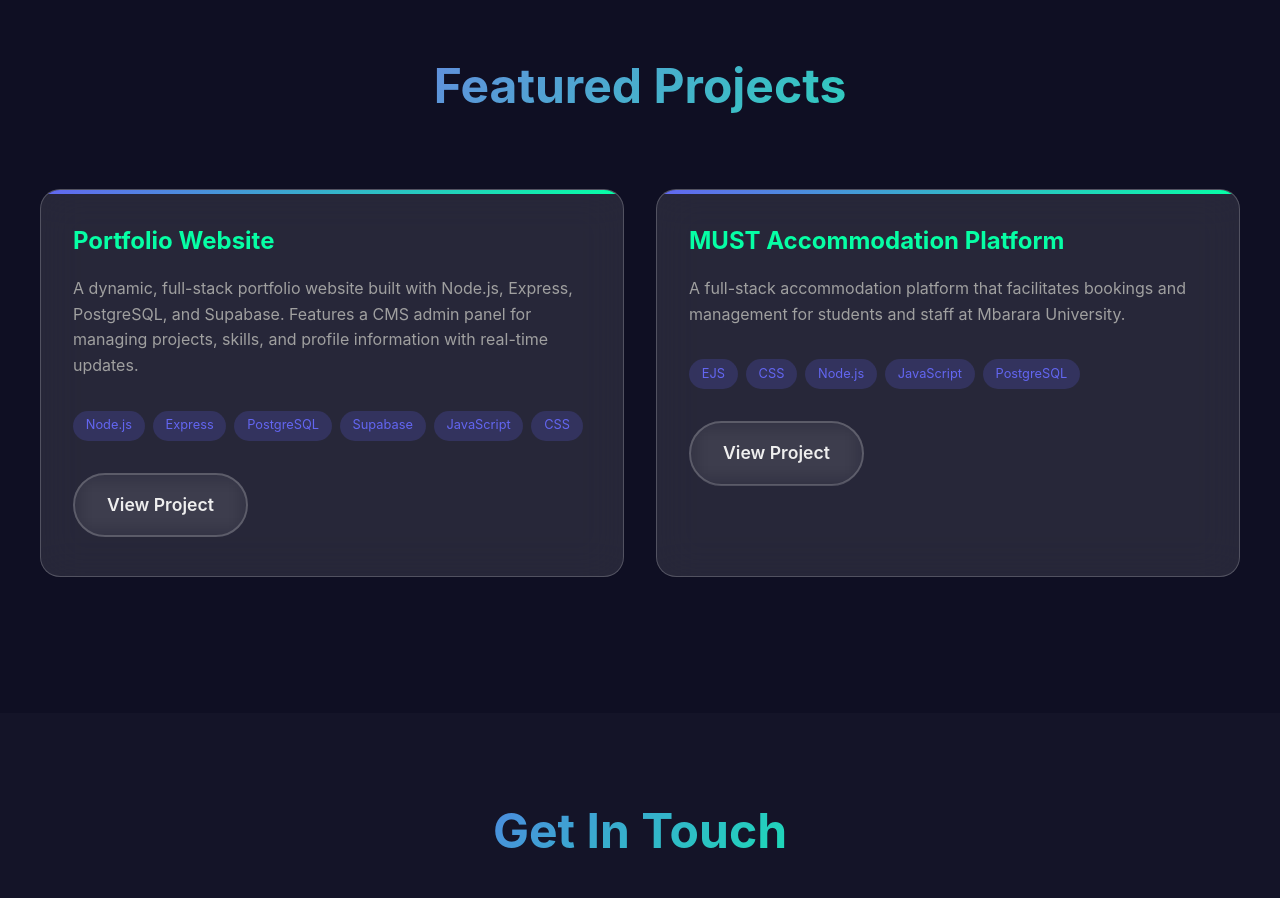
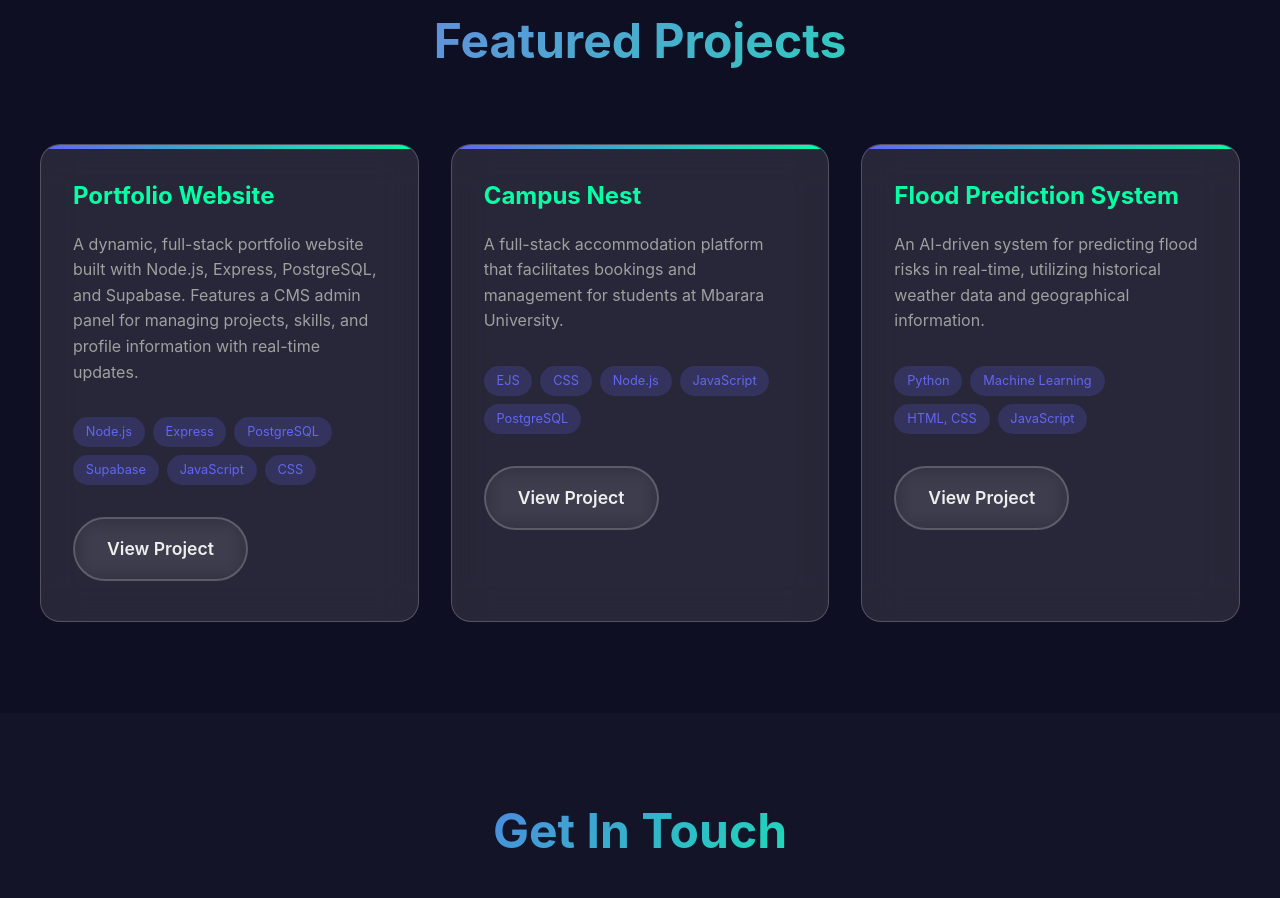
Before and after one commit to marxgreg24/portfolio-website, a website: page frontend/index.html in a window 1280 px wide. Shown: the part 1744-2642 px from the top of the page. Drawn offline with Linux system fonts and the light colour scheme; no server answers.

Commit message:
added a direction statement on the main page, updated the fallback content

```diff
--- a/frontend/index.html
+++ b/frontend/index.html
@@ -145,7 +145,9 @@
                     </div>
                 </div>
 
-                <div id="social-links" class="social-links fade-in"></div>
+                <div id="social-links" class="social-links fade-in">
+                    <p class="contact-subtitle fade-in">Click on any icon to connect</p>
+                </div>
 
                 <div class="availability-status fade-in">
                     <div class="status-indicator"></div>
--- a/frontend/script.js
+++ b/frontend/script.js
@@ -2,9 +2,9 @@
 const FALLBACK_PORTFOLIO = {
     profile: {
         fullName: 'Mark Gregory Okiror',
-        headline: 'Full Stack, ML, Smart Contracts',
+        headline: 'Full Stack, ML',
         heroDescription: 'I craft digital experiences that blend creativity with functionality. From stunning user interfaces to robust backend solutions, I bring ideas to life through code.',
-        aboutSummary: 'I\'m a passionate developer with over 2 years of experience creating innovative digital solutions. My journey spans from crafting pixel-perfect user interfaces to architecting scalable backend systems.',
+        aboutSummary: 'I\'m a passionate developer with over 3 years of experience creating innovative digital solutions. My journey spans from crafting pixel-perfect user interfaces to architecting scalable backend systems.',
         aboutStory: 'I believe in the power of clean code, thoughtful design, and continuous learning. When I\'m not coding, you\'ll find me exploring new technologies or contributing to open-source projects.',
         location: 'Entebbe, Uganda',
         availability: 'Available for new opportunities',
@@ -29,14 +29,20 @@ const FALLBACK_PORTFOLIO = {
         {
             title: 'Portfolio Website',
             description: 'A dynamic, full-stack portfolio website built with Node.js, Express, PostgreSQL, and Supabase. Features a CMS admin panel for managing projects, skills, and profile information with real-time updates.',
-            url: '/',
+            url: 'https://github.com/marxgreg24/portfolio-website',
             tech: ['Node.js', 'Express', 'PostgreSQL', 'Supabase', 'JavaScript', 'CSS']
         },
         {
-            title: 'MUST Accommodation Platform',
-            description: 'A full-stack accommodation platform that facilitates bookings and management for students and staff at Mbarara University.',
-            url: '#',
+            title: 'Campus Nest',
+            description: 'A full-stack accommodation platform that facilitates bookings and management for students at Mbarara University.',
+            url: 'https://github.com/marxgreg24/campus-nest',
             tech: ['EJS', 'CSS', 'Node.js', 'JavaScript', 'PostgreSQL']
+        },
+        {
+            title: 'Flood Prediction System',
+            description: 'An AI-driven system for predicting flood risks in real-time, utilizing historical weather data and geographical information.',
+            url: 'https://github.com/TJ-Dave/SmartByte-ML',
+            tech: ['Python', 'Machine Learning', 'HTML, CSS', 'JavaScript']
         }
     ],
     socialLinks: [
```
Also changed, not shown: README.md.
